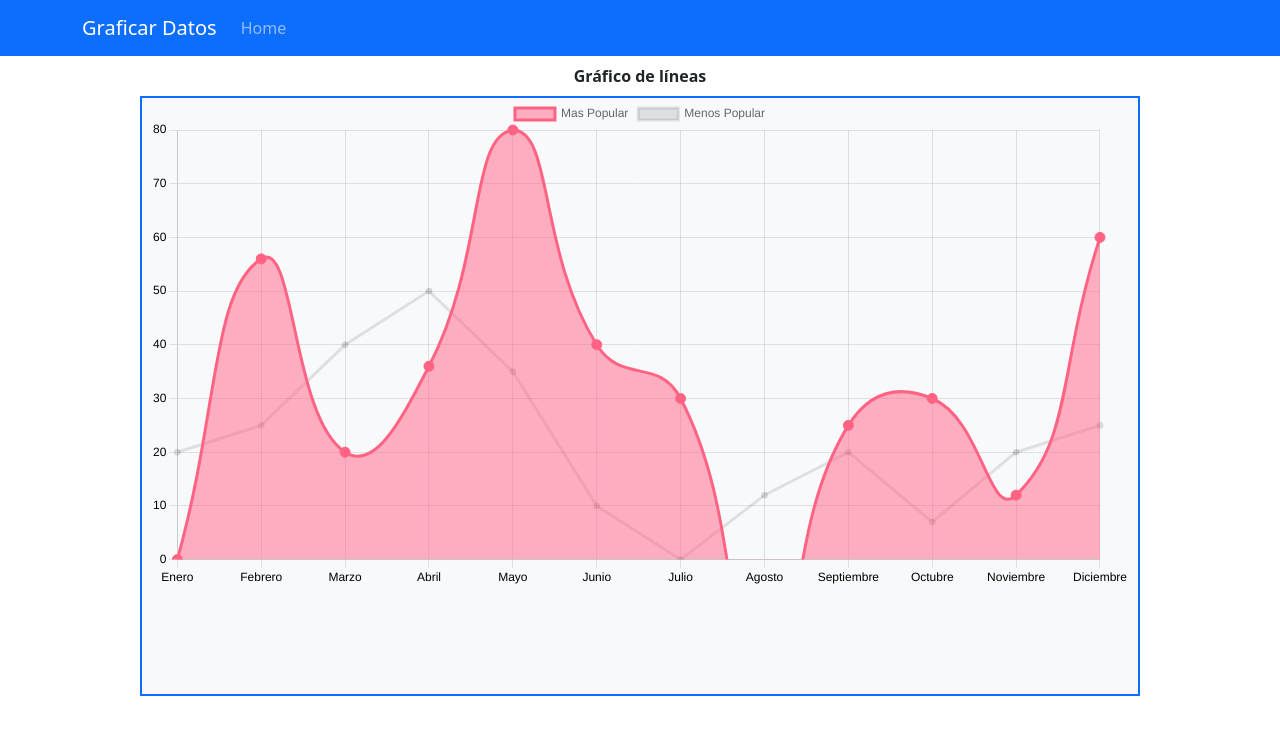
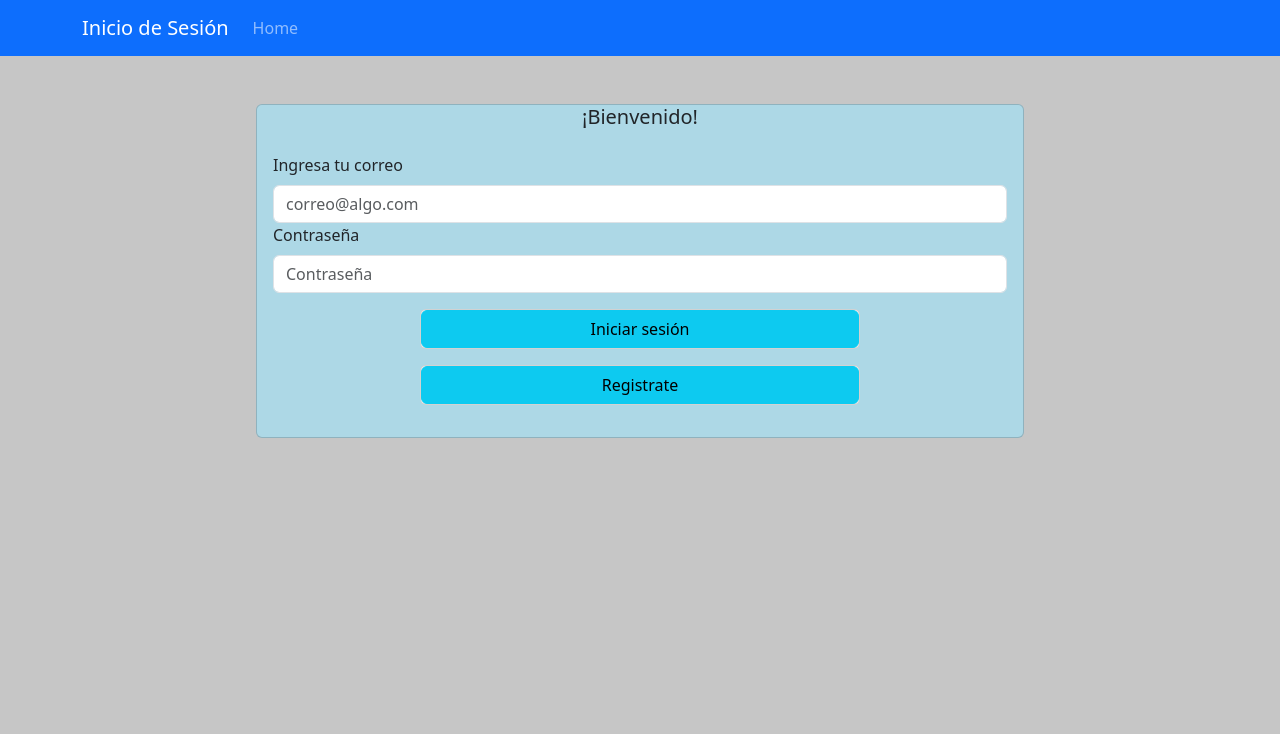
Before and after one commit to LuisSoria31/PROYECTO_FORMULARIOS, a React (Create React App) app: page / in a window 1280 px wide. Shown: the top 734 px of the page. Built offline with nearby package versions, Linux system fonts and the light colour scheme.

Commit message:
Ya inicia en el Login

```diff
--- a/src/Login.js
+++ b/src/Login.js
@@ -66,7 +66,7 @@ return(
 <>
 <Navbar bg="primary" data-bs-theme="dark" defaultActiveKey="/home" onSelect={(selectedKey) => alert(`selected ${selectedKey}`)}>
             <Container>
-            <Navbar.Brand href="#home">Recuperar Contraseña</Navbar.Brand>
+            <Navbar.Brand href="#home">Inicio de Sesión</Navbar.Brand>
             <Nav className="me-auto">
                 <Nav.Link href='/home'>Home</Nav.Link>
             </Nav>
--- a/src/RegistroDeUsuarios.js
+++ b/src/RegistroDeUsuarios.js
@@ -88,7 +88,7 @@ const handleSubmit=(e)=>{ //Funcion que me ayuda a validar. Se manda a llamar cu
 
     return(
         <>
-        <Navbar bg="primary" data-bs-theme="dark" defaultActiveKey="/home" onSelect={(selectedKey) => alert(`selected ${selectedKey}`)}>
+         <Navbar bg="primary" data-bs-theme="dark" defaultActiveKey="/home" onSelect={(selectedKey) => alert(`selected ${selectedKey}`)}>
             <Container>
                 <Navbar.Brand>Registrate</Navbar.Brand>
                 <Nav className="me-auto">
--- a/src/home.js
+++ b/src/home.js
@@ -22,7 +22,7 @@ export const Home = () => {
                 <Nav.Link href='/CR'>Crear Nuevo Cuestionario</Nav.Link>
                 <Nav.Link href='/recuperarContraseña'>Recuperar Contraseña</Nav.Link>
                 <Nav.Link href='/Login'>Iniciar Sesion</Nav.Link>
-                <Nav.Link href='/'>Graficado de Datos</Nav.Link>
+                <Nav.Link href='/App'>Graficado de Datos</Nav.Link>
             </Nav>
             </Container>
         </Navbar>
--- a/src/index.js
+++ b/src/index.js
@@ -21,7 +21,7 @@ import {CreacionDeFormulario} from './CreacionDeFormulario';
 const router = createBrowserRouter([
   {
     path: "/",
-    element: <App/>,
+    element: <Login/>,
   },
   {
     path: "/home",
@@ -42,6 +42,10 @@ const router = createBrowserRouter([
   {
     path: "/CR",
     element: <CreacionDeFormulario/>,
+  },
+  {
+    path: "/App",
+    element: <App/>
   }
 ])
 
```
